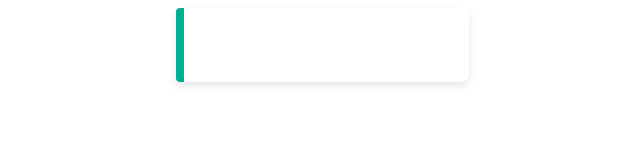
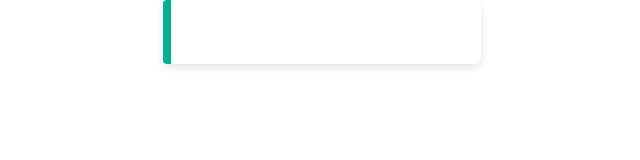
Before and after one commit to Rayman-Sodhi/webView, a plain HTML site: page index.html in a window 1280 px wide. Shown: the whole page, without its empty margins (318-958 px from the left). Drawn offline with Linux system fonts and the light colour scheme.

Commit message:
Update index.html

```diff
--- a/index.html
+++ b/index.html
@@ -9,10 +9,7 @@
     <style>
          body,
       html {
-
-            margin-top: 10;
-
-
+        margin: 0;
       }
 
       body {
@@ -24,24 +21,11 @@
         text-align: center;
       }
 
-        /* Chrome, Safari, Edge, Opera */
-        input::-webkit-outer-spin-button,
-        input::-webkit-inner-spin-button {
-            -webkit-appearance: none;
-            margin: 0;
-        }
-
-        /* Firefox */
-        input[type=number] {
-            -moz-appearance: textfield;
-        }
       .card {
-            padding:12px 0px 12px 18px;
-
+        padding: 12px 0px 12px 18px;
         display: flex;
-            width: 275px;
-            height: 50px;
-
+        width: 300px;
+        max-width: calc(100vw - 75px);
         border-radius: 0 8px 8px 0;
         box-shadow: 0 4px 8px rgba(0, 0, 0, 0.1);
         position: relative;
@@ -49,58 +33,55 @@
         gap: 10px;
       }
 
-        .title-container {
-            display: flex;
-            width: 132px;
-            height: 11px;
-            gap: 2px;
+      .card::before {
+        content: "";
+        position: absolute;
+        top: 0;
+        left: 0;
+        width: 8px;
+        height: 100%;
+        border-radius: 4px 0 0 4px;
+        background-color: #00b094;
       }
 
       .title {
-
         width: 132px;
         height: 13px;
-            padding-top:5px;
+        padding-top: 5px;
         font-family: "Rubik", sans-serif;
         font-size: 10px;
         font-weight: 700;
         line-height: 13px;
         letter-spacing: 0;
         text-align: left;
-            color:#002953;
-
-
+        color: #002953;
       }
 
       .content-container {
-            display: flex;
-            width: 273px;
-            height: 26px;
+        display: grid;
+        grid-template-columns: 1.5fr 1fr 1fr;
         gap: 8px;
+        justify-content: flex-start;
+        justify-content: flex-start;
       }
 
       .sub-container {
         display: flex;
         flex-direction: column;
-            width: 90px;
-            height: 26
         gap: 2px;
       }
+
       .label1 {
-            width: 370px;
-            height: 12px;
         font-family: "Rubik", sans-serif;
         font-size: 9px;
         font-weight: 500;
         line-height: 14px;
         letter-spacing: 0.16px;
         text-align: left;
-            color:#666666;
+        color: #666666;
+      }
 
-        }
       .value1 {
-            width: 370px;
-            height: 12px;
         font-family: "Rubik", sans-serif;
         font-size: 10px;
         font-weight: 700;
@@ -109,21 +90,18 @@
         text-align: left;
         color: #002953;
       }
+
       .label2 {
-            width: 55px;
-            height: 12px;
         font-family: "Rubik", sans-serif;
         font-size: 9px;
         font-weight: 500;
         line-height: 14px;
         letter-spacing: 0.16px;
         text-align: left;
-      color:#666666;
+        color: #666666;
+      }
 
-        }
       .value2 {
-            width: 55px;
-            height: 12px;
         font-family: "Rubik", sans-serif;
         font-size: 10px;
         font-weight: 700;
@@ -131,23 +109,19 @@
         letter-spacing: 0.16px;
         text-align: left;
         color: #002953;
+      }
 
-        }
       .label3 {
-            width: 73px;
-            height: 12px;
         font-family: "Rubik", sans-serif;
         font-size: 9px;
         font-weight: 500;
         line-height: 14px;
         letter-spacing: 0.16px;
         text-align: left;
-      color:#666666;
+        color: #666666;
+      }
 
-        }
       .value3 {
-            width: 40px;
-            height: 12px;
         font-family: "Rubik", sans-serif;
         font-size: 10px;
         font-weight: 700;
@@ -155,18 +129,6 @@
         letter-spacing: 0.16px;
         text-align: left;
         color: #002953;
-
-        }
-
-        .border {
-            position: absolute;
-
-            top: 0;
-            left: 0;
-            width: 8px;
-            height: 100%;
-            border-radius: 4px 0 0 4px;
-            background-color: #00B094;
       }
     </style>
 </head>
```
Lines whose indentation alone changed are shown as unchanged.
